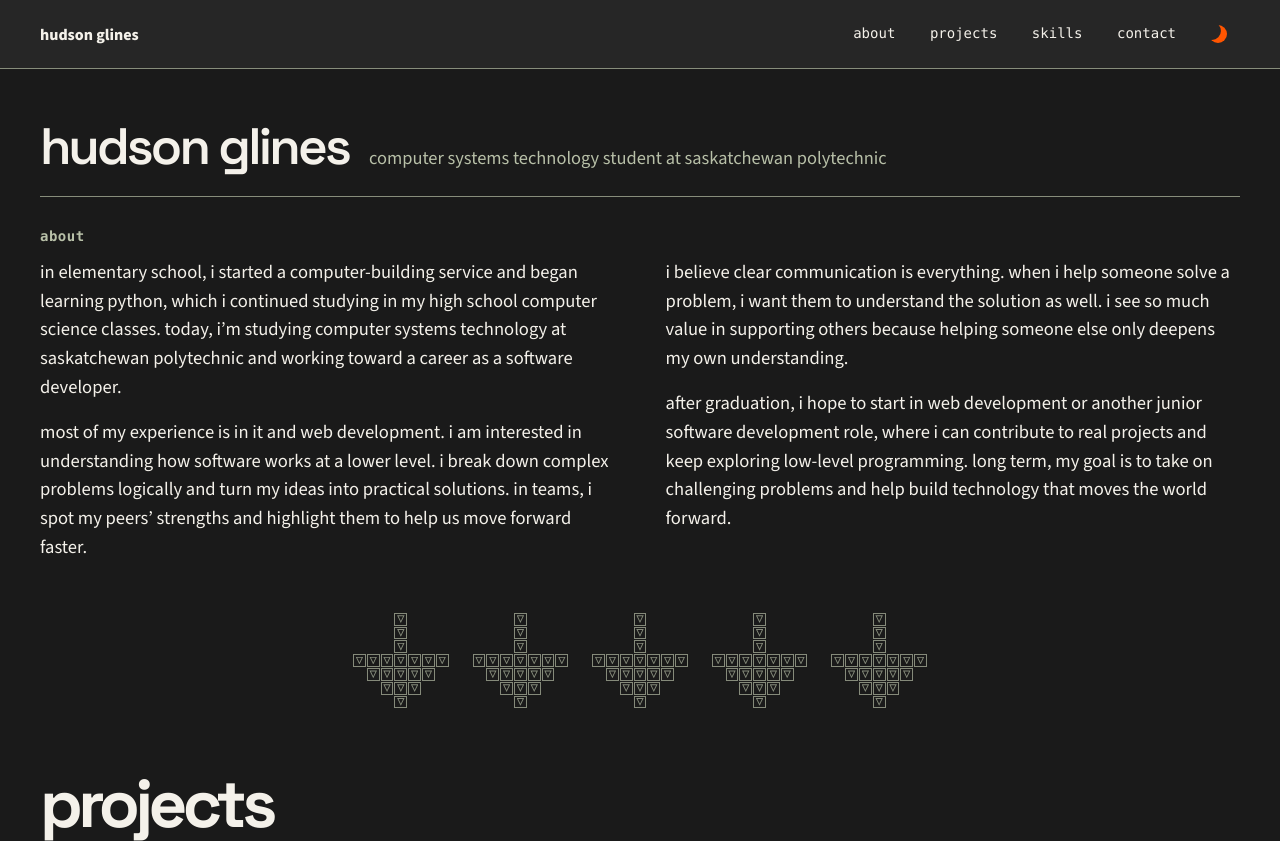
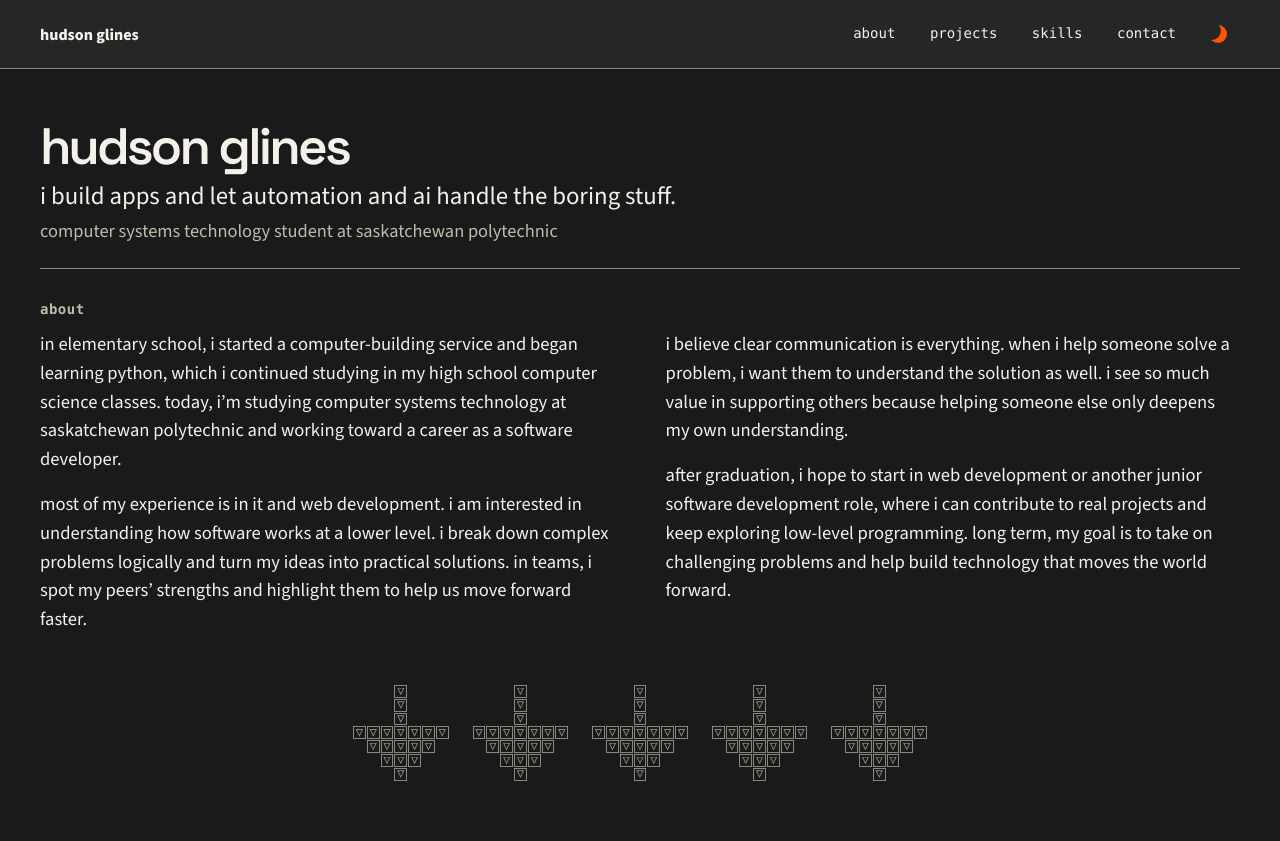
Before and after one commit to drusticc/portfolio, an Astro site: page / in a window 1280 px wide. Shown: the top 841 px of the page. Built offline with nearby package versions, Linux system fonts and the light colour scheme; Astro itself is replaced by a stand-in of ours.

Commit message:
Add a short homepage introduction

```diff
--- a/src/pages/index.astro
+++ b/src/pages/index.astro
@@ -11,6 +11,7 @@ const projectUrl = (slug: string) => `${home}projects/${slug}/`;
   <section class="intro frame" id="about" aria-labelledby="intro-name">
     <div class="intro-identity">
       <h1 id="intro-name">{portfolio.name}</h1>
+      <p class="intro-statement">i build apps and let automation and ai handle the boring stuff.</p>
       <p>{portfolio.role} at {portfolio.school}</p>
     </div>
     <div class="intro-about">
--- a/src/styles/site.css
+++ b/src/styles/site.css
@@ -113,10 +113,8 @@ h1, h2, h3 { font-family: var(--display); }
 
 .intro { padding-block: clamp(1.75rem, 4vw, 3.5rem); }
 .intro-identity {
-  display: flex;
-  flex-wrap: wrap;
-  align-items: baseline;
-  gap: .35rem 1.25rem;
+  display: grid;
+  gap: .35rem;
   border-bottom: var(--line);
   padding-bottom: clamp(.85rem, 2vw, 1.4rem);
 }
@@ -130,6 +128,12 @@ h1, h2, h3 { font-family: var(--display); }
   color: var(--muted);
   font-size: clamp(1rem, 1.5vw, 1.15rem);
   line-height: 1.5;
+}
+
+.intro-identity .intro-statement {
+  color: var(--ink);
+  font-size: clamp(1.125rem, 2.2vw, 1.55rem);
+  line-height: 1.35;
 }
 
 .intro-about { padding-top: clamp(1rem, 2.5vw, 1.85rem); }
```
